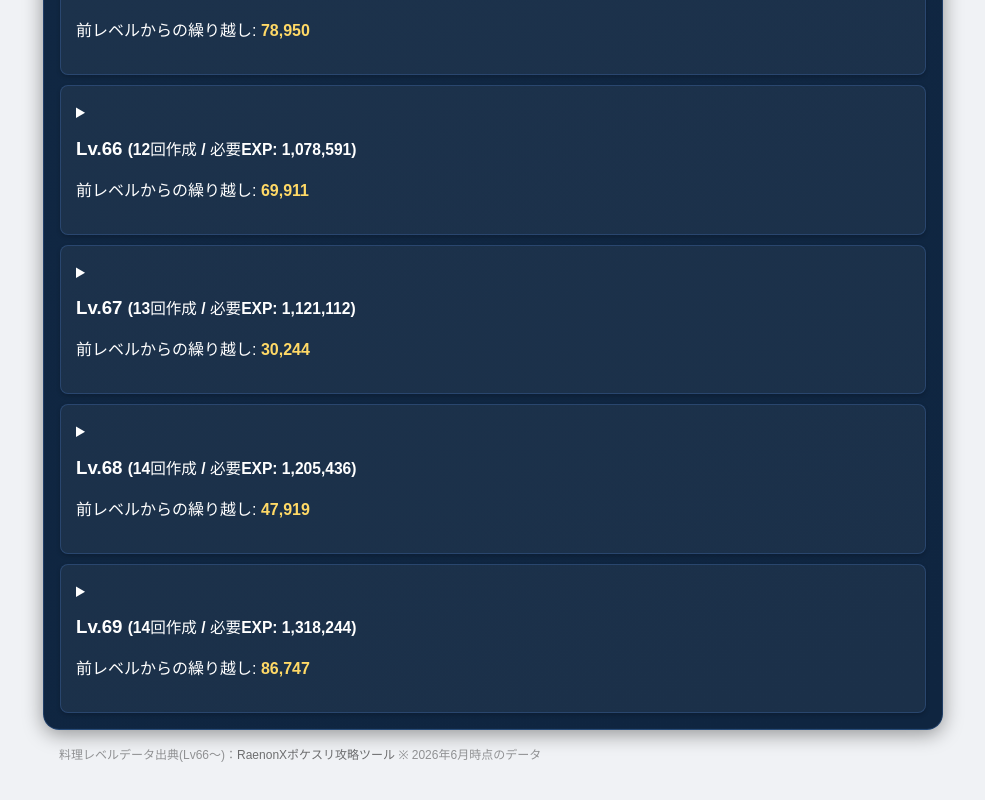
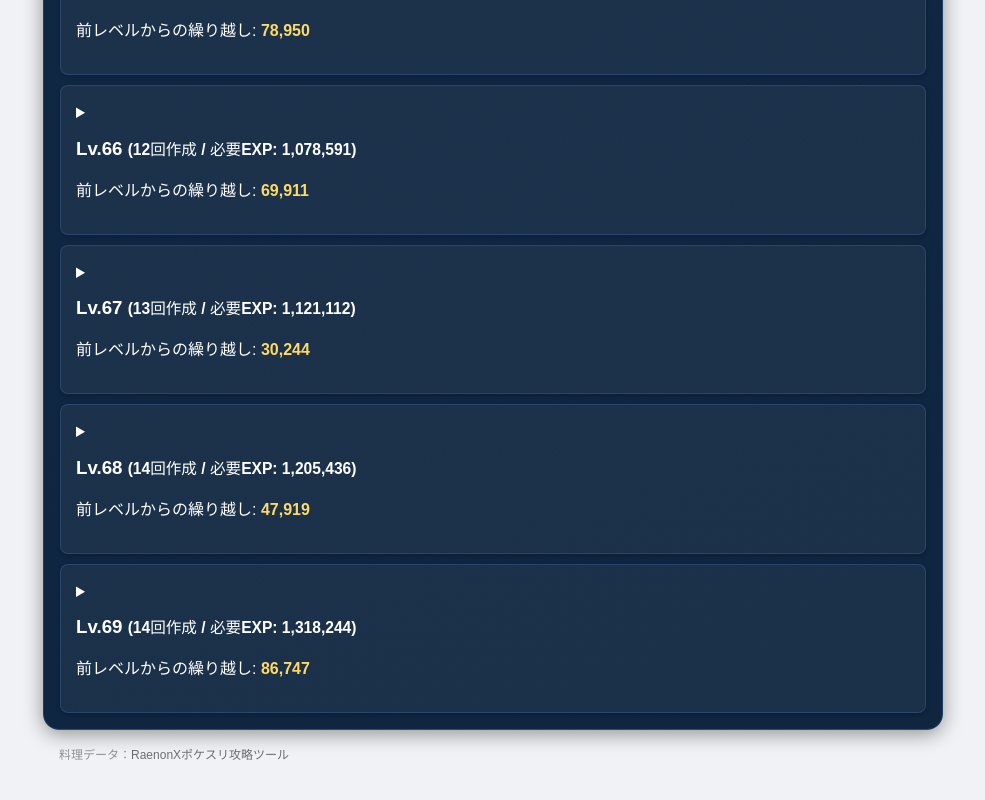
Before and after one commit to Tomattino/TomaRecipeLvSimulator, a Vue app: page / in a window 1280 px wide. Shown: the part 11164-11964 px from the top of the page, without its empty margins (147-1132 px from the left). Built offline with nearby package versions, Linux system fonts and the light colour scheme.

Commit message:
fix:フッターの出典表記を更新

```diff
--- a/src/App.vue
+++ b/src/App.vue
@@ -18,8 +18,7 @@
     <ExtraIngModal/>
 
     <footer class="app-footer">
-      料理レベルデータ出典(Lv66～)：<a href="https://pks.raenonx.cc/" target="_blank" rel="noopener">RaenonXポケスリ攻略ツール</a>
-      ※ 2026年6月時点のデータ
+      料理データ：<a href="https://pks.raenonx.cc/" target="_blank" rel="noopener">RaenonXポケスリ攻略ツール</a>
     </footer>
   </div>
 </template>
```
